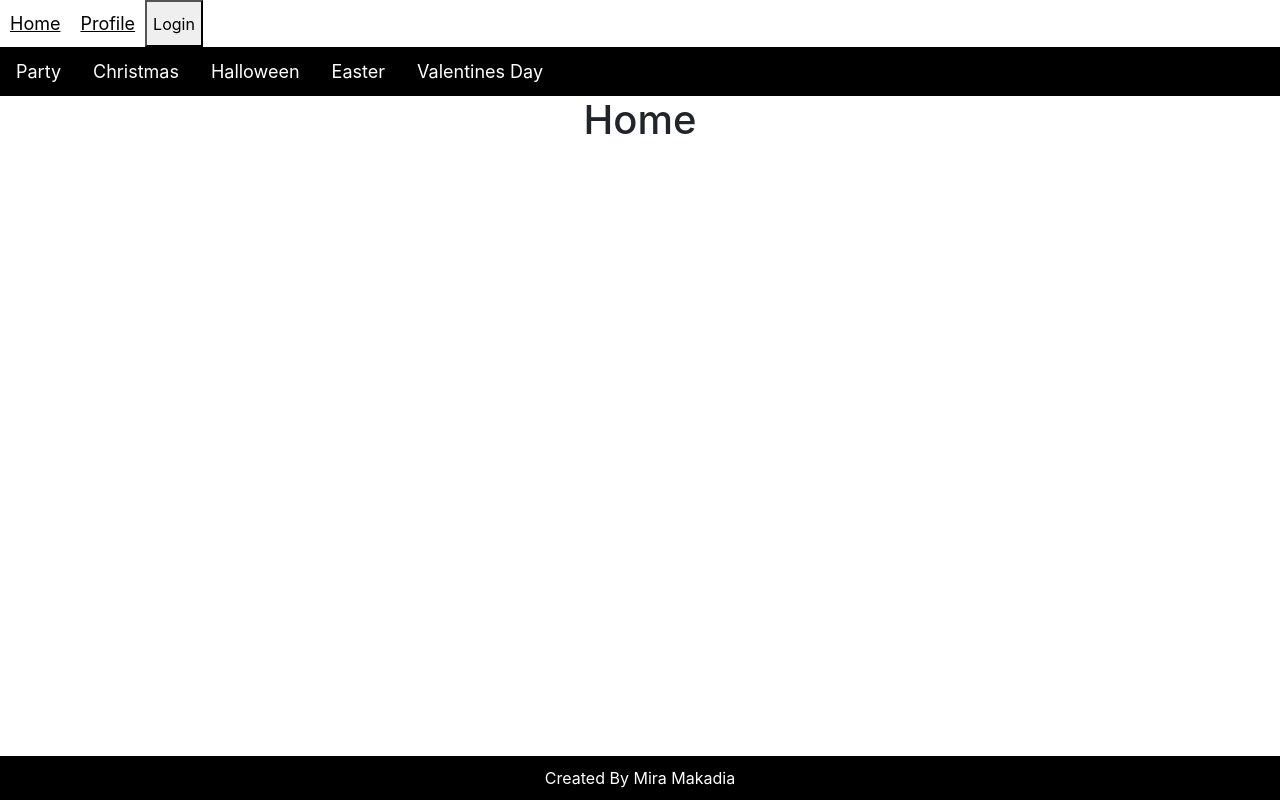
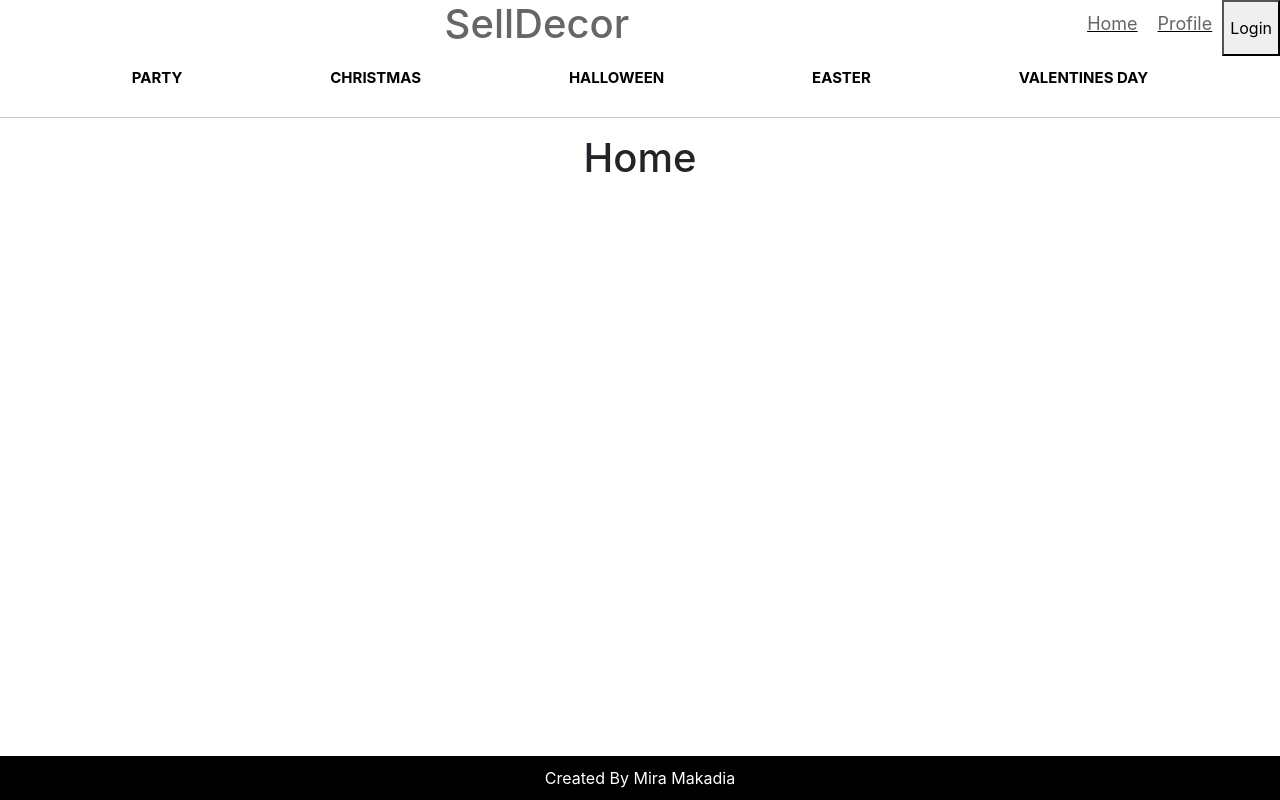
Before and after one commit to Mira85/SellDecor-frontend, a React (Create React App) app: page / in a window 1280 px wide. Built offline with nearby package versions, Linux system fonts and the light colour scheme; no server answers.

Commit message:
adds style to header

```diff
--- a/src/components/Header.js
+++ b/src/components/Header.js
@@ -8,6 +8,9 @@ function Header(props) {
     return (
         <nav className="nav">
             <div className="mainNav">
+                <div className="appName"><h1>SellDecor</h1>
+                </div>
+                <div className="navBtns">
                     <Link to="/">
                         <div>Home</div>
                     </Link>
@@ -22,23 +25,26 @@ function Header(props) {
                             <button onClick={login}>Login</button>
                     }
                 </div>
+
+            </div>
             <div className="subNav">
                 <Link to="/collection">
-            <button onClick={()=> props.handleClickBtn("party")}>Party</button>
+                    <button onClick={() => props.handleClickBtn("party")}>Party</button>
                 </Link>
                 <Link to="/collection">
-            <button onClick={()=> props.handleClickBtn("christmas")}>Christmas</button>
+                    <button onClick={() => props.handleClickBtn("christmas")}>Christmas</button>
                 </Link>
                 <Link to="/collection">
-            <button onClick={()=> props.handleClickBtn("halloween")}>Halloween</button>
+                    <button onClick={() => props.handleClickBtn("halloween")}>Halloween</button>
                 </Link>
                 <Link to="/collection">
-            <button onClick={()=> props.handleClickBtn("easter")}>Easter</button>
+                    <button onClick={() => props.handleClickBtn("easter")}>Easter</button>
                 </Link>
                 <Link to="/collection">
-            <button onClick={()=> props.handleClickBtn("valentines day")}>Valentines Day</button>
+                    <button onClick={() => props.handleClickBtn("valentines day")}>Valentines Day</button>
                 </Link>
             </div>
+            <hr />
 
 
         </nav>
--- a/src/components/Header.scss
+++ b/src/components/Header.scss
@@ -24,6 +24,14 @@ nav {
 .mainNav{
     @include black-text-white-bg;
     display: flex;
+    justify-content: flex-end;
+    gap: 28rem;
+
+
+    div{
+        display:flex;
+        color: #666666;
+    }
 
     a {
         @include black-text-white-bg;
@@ -34,14 +42,30 @@ nav {
         }
 
 }}
+
+
+
+
 .subNav{
-    @include white-text-black-bg;
+    @include black-text-white-bg;
     display: flex;
+    justify-content: space-evenly ;
 
-    button {
+
+    button  {
+
         margin: 10px;
         font-size: large;
         border: none;
-        @include white-text-black-bg;
+        font-weight: bold;
+    text-transform: uppercase;
+    font-size: 15px;
+    padding: 10px, 0;
+   @include black-text-white-bg;
       }
+
+    a :hover {
+        color: #CCAD5CCC;;
+
+    }
 }
--- a/src/pages/Form.scss
+++ b/src/pages/Form.scss
@@ -5,7 +5,7 @@
 }
 
 .submitBtn {
-    background-color: #ccAD5CCC;
+    background-color: #CCAD5CCC;
    // background-color: #AD974F;
-    font: #EAEAEA
+    color: #EAEAEA
 }
```
Lines whose indentation alone changed are shown as unchanged.
